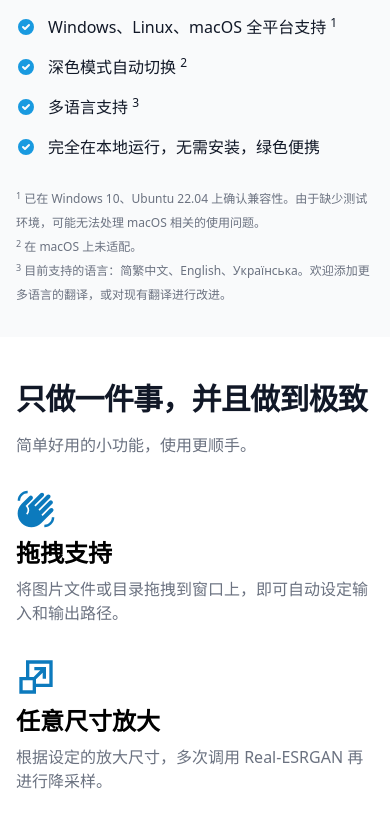
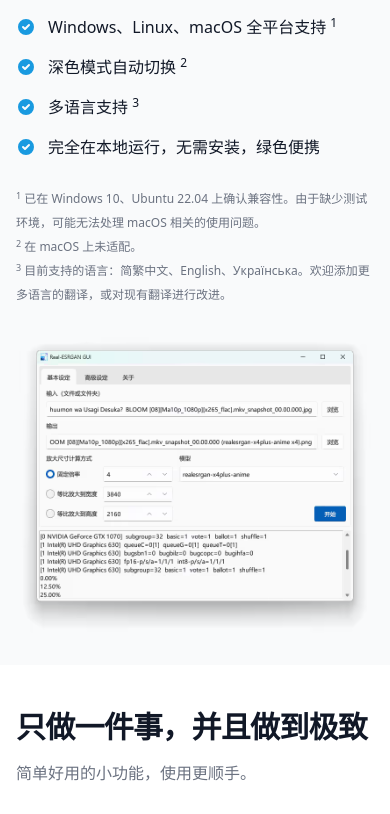
Before and after one commit to TransparentLC/realesrgan-gui-page, a website: page index.html in a window 390 px wide. Shown: the part 836-1650 px from the top of the page. Drawn offline with nearby package versions, Linux system fonts and the light colour scheme; files that its build step writes are made by us from their sources.

Commit message:
Update index.html

```diff
--- a/index.html
+++ b/index.html
@@ -96,8 +96,8 @@
     <section class="bg-gray-50 dark:bg-gray-800">
         <div class="max-w-screen-xl px-4 py-8 mx-auto space-y-12 lg:space-y-20 lg:py-24 lg:px-6">
             <!-- Row -->
-            <div class="items-center gap-8 lg:grid lg:grid-cols-2 xl:gap-16">
-                <picture class="hidden w-full mb-4 rounded-lg lg:mb-0 lg:flex">
+            <div class="flex flex-col-reverse items-center gap-8 lg:grid lg:grid-cols-2 xl:gap-16">
+                <picture class="w-full rounded-lg">
                     <source media="(prefers-color-scheme:dark)" type="image/avif" srcset="images/screenshot-windows-dark.avif">
                     <source type="image/avif" srcset="images/screenshot-windows-light.avif">
                     <source media="(prefers-color-scheme:dark)" type="image/webp" srcset="images/screenshot-windows-dark.webp">
```
